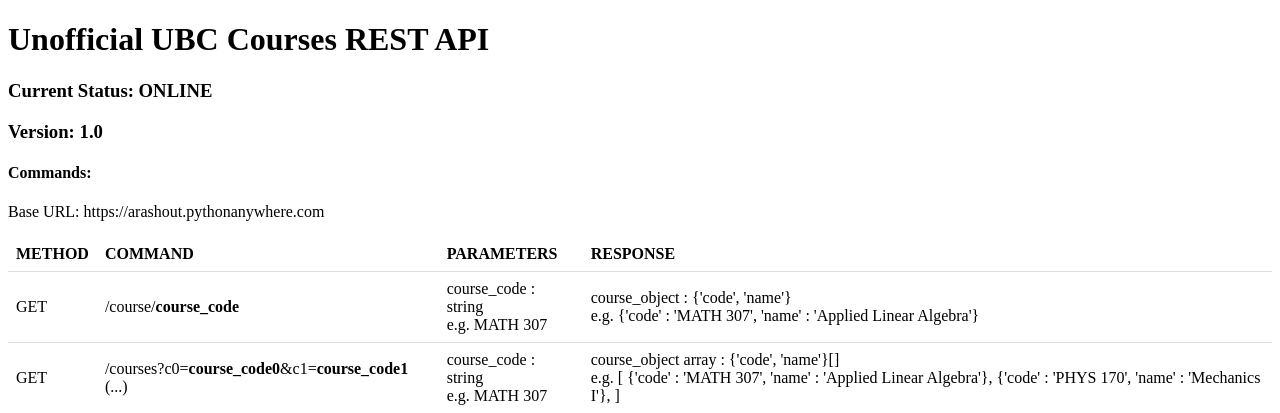
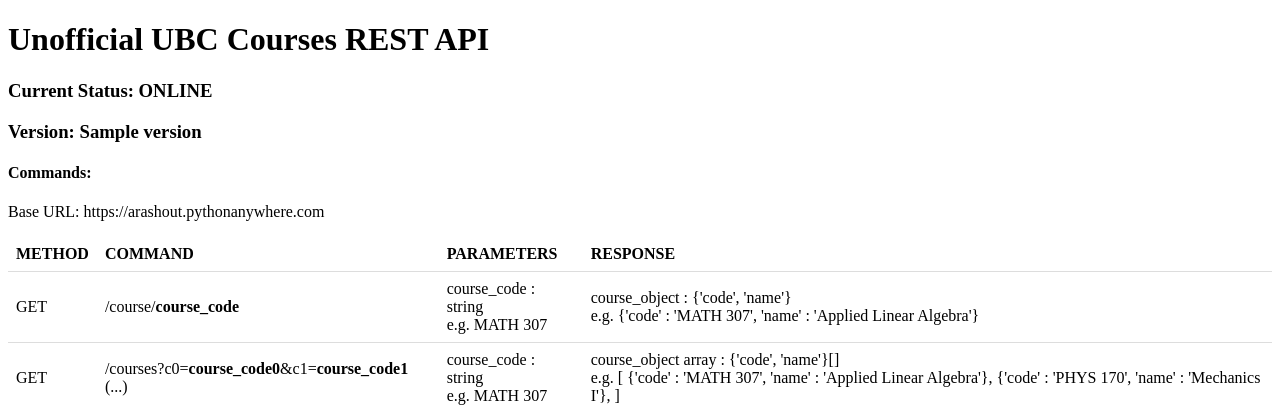
Before and after one commit to arashout/ubc-courses, a Flask app: template templates/index.html in a window 1280 px wide. Shown: the top 413 px of the page. Run offline with Flask 2, Linux system fonts and the light colour scheme; the template is opened without the code that fills it: most values are stand-ins (such as "Sample title", 1, 10 or a date in 2020).

Commit message:
Add variable to template

```diff
--- a/flask_app.py
+++ b/flask_app.py
@@ -47,7 +47,7 @@ def get_courses():
 
 @app.route('/')
 def index():
-    return render_template('index.html')
+    return render_template('index.html', version=VERSION)
 
 # CORS
 @app.after_request
--- a/templates/index.html
+++ b/templates/index.html
@@ -8,7 +8,7 @@
 <body>
 <h1>Unofficial UBC Courses REST API</h1>
 <h3>Current Status: ONLINE</h3>
-<h3>Version: 1.0</h3>
+<h3>Version: {{ version }}</h3>
 <div>
     <h4>Commands:</h4>
     <p>Base URL: https://arashout.pythonanywhere.com </p>
```
